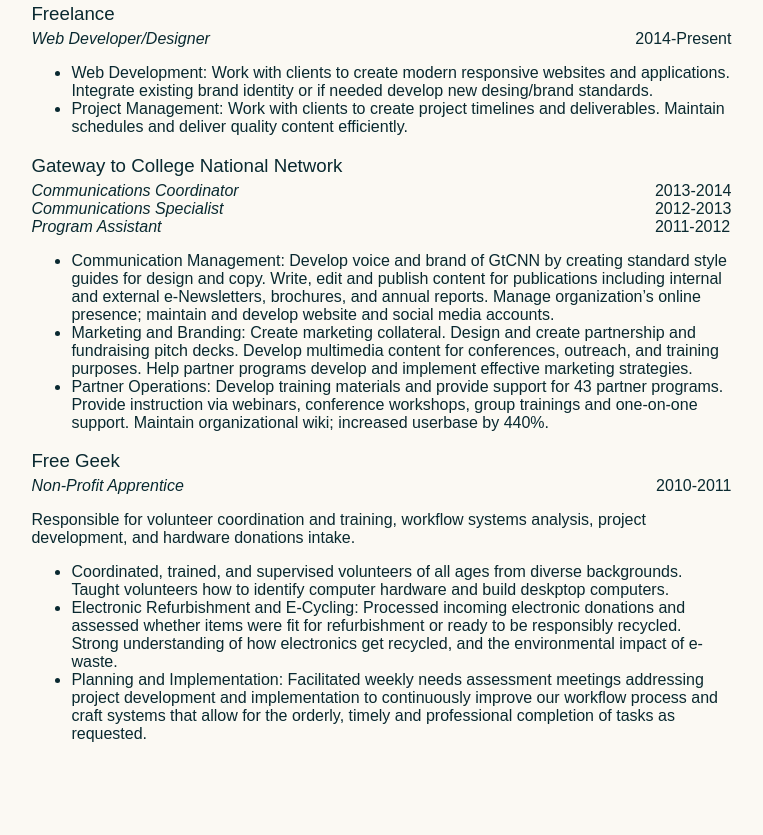
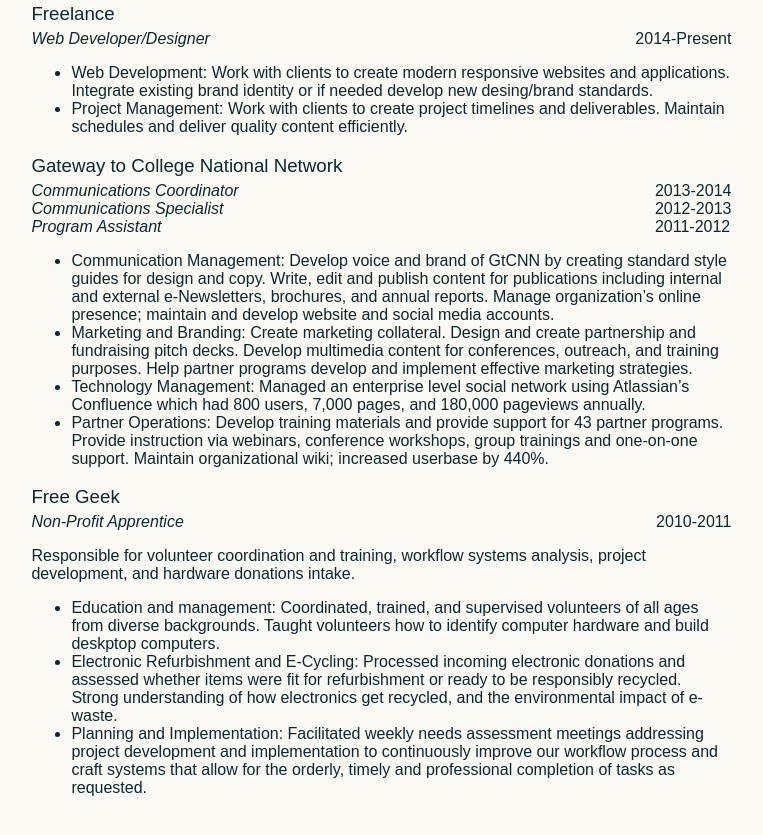
Before and after one commit to jahsierebecca/resume, a plain HTML site: page index.html in a window 1280 px wide. Shown: the part 1190-2025 px from the top of the page, without its empty margins (343-1106 px from the left). Before the commit the page ends 1981 px from the top, so only its background shows below. Drawn offline with nearby package versions, Linux system fonts and the light colour scheme.

Commit message:
Added GWL

```diff
--- a/index.html
+++ b/index.html
@@ -145,6 +145,7 @@
 									<li>
 										Marketing and Branding: Create marketing collateral. Design and create partnership and fundraising pitch decks. Develop multimedia content for conferences, outreach, and training purposes. Help partner programs develop and implement effective marketing strategies.
 									</li>
+									<li>Technology Management: Managed an enterprise­ level social network using Atlassian’s Confluence which had 800 users, 7,000 pages, and 180,000 page­views annually.</li>
 									<li>
 										Partner Operations: Develop training materials and provide support for 43 partner programs. Provide instruction via webinars, conference workshops, group trainings and one-on-one support. Maintain organizational wiki; increased userbase by 440%.
 									</li>
@@ -160,7 +161,7 @@
 									Responsible for volunteer coordination and training, workflow systems analysis, project development, and hardware donations intake.
 									<ul>
 										<li>
-											Coordinated, trained, and supervised volunteers of all ages from diverse backgrounds. Taught volunteers how to identify computer hardware and build deskptop computers.
+											Education and management: Coordinated, trained, and supervised volunteers of all ages from diverse backgrounds. Taught volunteers how to identify computer hardware and build deskptop computers.
 										</li>
 										<li>
 											Electronic Refurbishment and E-Cycling: Processed incoming electronic donations and assessed whether items were fit for refurbishment or ready to be responsibly recycled. Strong understanding of how electronics get recycled, and the environmental impact of e-waste.
```
